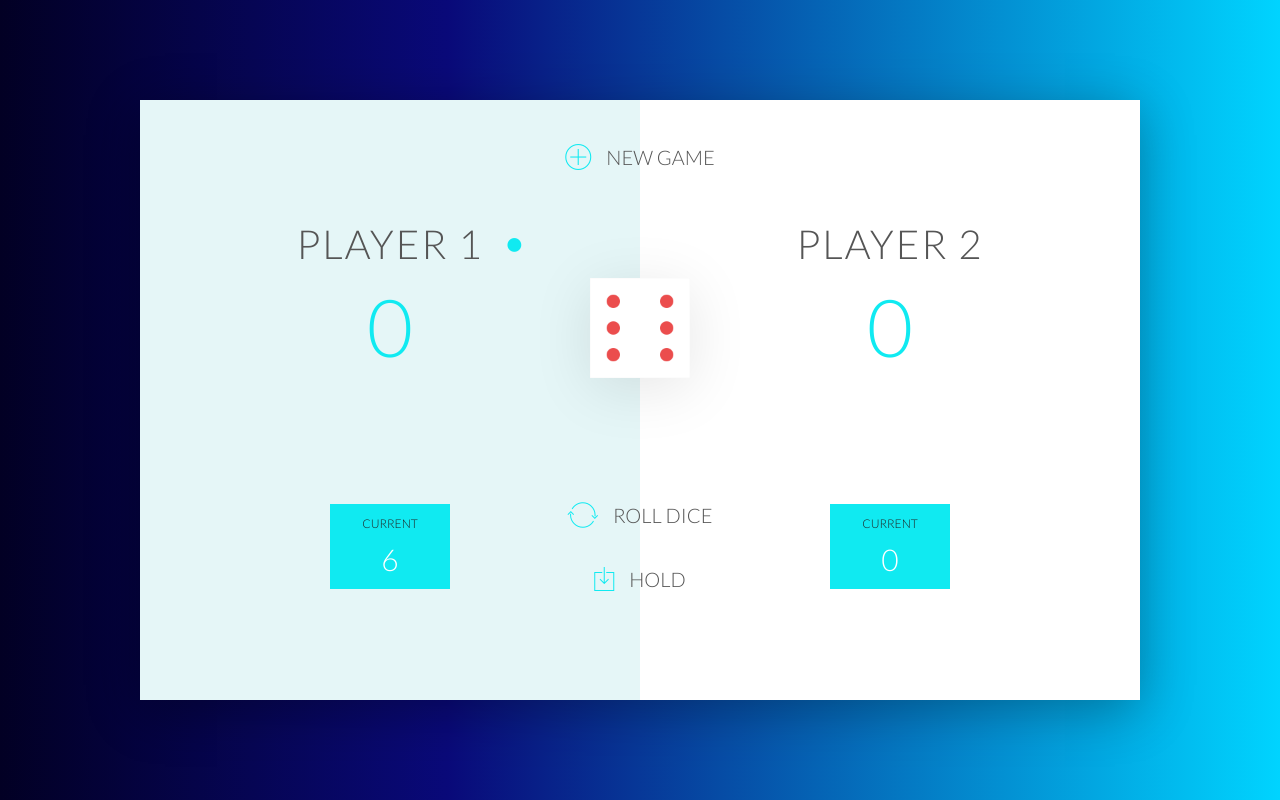
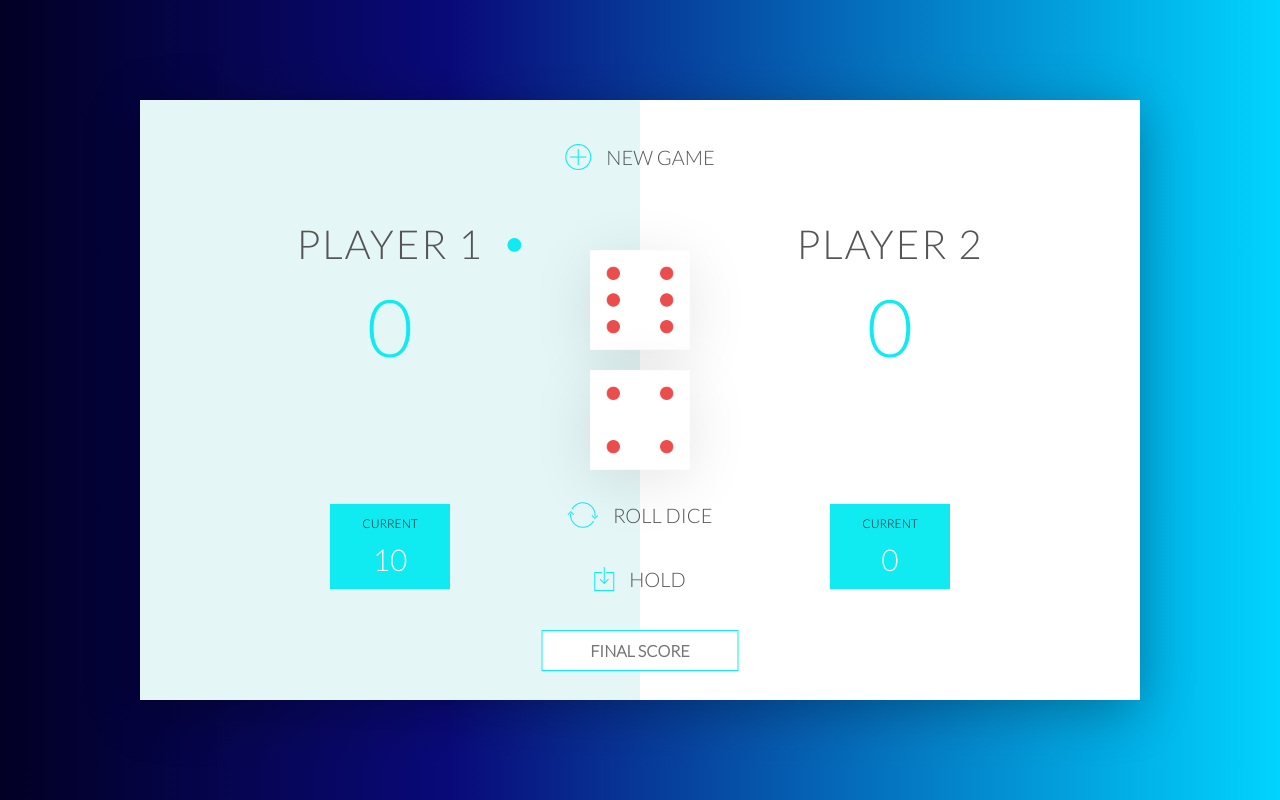
Before and after one commit to ruslancik/pig-game, a plain HTML site: page index.html in a window 1280 px wide. Both pictures are taken after a click on the button "ROLL DICE". Drawn offline with nearby package versions, Linux system fonts and the light colour scheme.

Commit message:
finishing

```diff
--- a/css/style.css
+++ b/css/style.css
@@ -143,14 +143,42 @@ i {
 .btn-roll { top: 403px;}
 .btn-hold { top: 467px;}
 
-.dice {
+.dice1 {
     position: absolute;
     left: 50%;
-    top: 178px;
+    top: 150px;
     transform: translateX(-50%);
     height: 100px;
     box-shadow: 0px 10px 60px rgba(0, 0, 0, 0.10);
 }
-
+.dice2 {
+    position: absolute;
+    left: 50%;
+    top: 270px;
+    transform: translateX(-50%);
+    height: 100px;
+    box-shadow: 0px 10px 60px rgba(0, 0, 0, 0.10);
+}
 .winner { background-color: #f7f7f7; }
 .winner .player-name { font-weight: 300; color: #EB4D4D; }
+
+
+.final-score {
+    position: absolute;
+    left:50%;
+    transform: translateX(-50%);
+    top: 510px;
+    text-transform: uppercase;
+    font-size: 16px;
+    font-family: 'Lato',sans-serif;
+    color: #555;
+    font-weight: 600;
+    padding: 10px;
+    text-align: center;
+    border: 1px solid rgb(16, 234, 241);
+    margin-top: 20px;
+}
+
+.final-score:focus {
+    outline: none;
+}
--- a/index.html
+++ b/index.html
@@ -33,7 +33,11 @@
             <button class="btn-roll"><i class="ion-ios-loop"></i>Roll dice</button>
             <button class="btn-hold"><i class="ion-ios-download-outline"></i>Hold</button>
 
-            <img src="img/dice-5.png" alt="Dice" class="dice">
+            <input type="text" class="final-score" placeholder="Final Score">
+
+            <img src="img/dice-5.png" alt="Dice" class="dice1">
+            <img src="img/dice-5.png" alt="Dice" class="dice2">
+
         </div>
 
         <script src="js/app.js"></script>
--- a/js/app.js
+++ b/js/app.js
@@ -9,44 +9,44 @@ GAME RULES:
 
 */
 
-var score, roundScore, activePlayer,winnerScore, gamePlaying;
+var score, roundScore, activePlayer, gamePlaying;
 
 score = [0,0];
 roundScore = 0;
 activePlayer = 0;
-winnerScore = 10;
 gamePlaying =true;
 
-var lastDice;
+
 
 init();
-
 
 document.querySelector('.btn-roll').addEventListener('click', function(){
     // Random number
     if(gamePlaying){
 
-        var dice = Math.floor(Math.random() * 6 + 1);
+        var dice1 = Math.floor(Math.random() * 6 + 1);
+        var dice2 = Math.floor(Math.random() * 6 + 1);
+
 
         // change image
 
-        var diceDom = document.querySelector('.dice');
+        var diceDom1 = document.querySelector('.dice1');
+        var diceDom2 = document.querySelector('.dice2');
 
-        diceDom.style.display='block';
 
-        diceDom.src = 'img/dice-' + dice + '.png';
+        diceDom1.style.display='block';
+        diceDom2.style.display='block';
+
+
+        diceDom1.src = 'img/dice-' + dice1 + '.png';
+        diceDom2.src = 'img/dice-' + dice2 + '.png';
+
 
         // Update the round score if the dice number is not the 1
 
-        if(dice === 6 && lastDice === 6) {
-            // if two dice also be 6 then player will lose all his entire score and turn go to next player
-            score[activePlayer] = 0;
-            document.querySelector('#score-' + activePlayer).textContent = 0;
-            nextPalyer();
-
-        } else if (dice > 1) {
+      if (dice1 !== 1 && dice2 !== 1) {
             // Game continue
-            roundScore += dice;
+            roundScore += dice1 + dice2;
             document.getElementById('current-' + activePlayer).textContent = roundScore;
         } else {
             // if player rolls 1 cureent score deleted and roll turns nextplayer
@@ -54,7 +54,6 @@ document.querySelector('.btn-roll').addEventListener('click', function(){
 
         }
 
-        lastDice = dice;
     }
 
 
@@ -62,6 +61,7 @@ document.querySelector('.btn-roll').addEventListener('click', function(){
 
 
 document.querySelector('.btn-hold').addEventListener('click', function(){
+
     if(gamePlaying) {
 
     // add current score to GLobal score
@@ -69,11 +69,24 @@ document.querySelector('.btn-hold').addEventListener('click', function(){
     // Changing UI
     document.querySelector('#score-' + activePlayer).textContent = score[activePlayer];
 
-    if(score[activePlayer] >= winnerScore){
+   var input = document.querySelector('.final-score').value;
+    var winningScore;
+
+    // Undefined, 0, null or "" are COERCED to false
+    // Anything else is COERCED to true
+    if(input) {
+        winningScore = input;
+    } else {
+        winningScore = 50;
+    }
+
+    if(score[activePlayer] >= winningScore){
         //change 'Player $' to 'Winner!'
         document.querySelector('#name-' + activePlayer).textContent = 'Winner !'
         // Hide Dice
-        document.querySelector('.dice').style.display='none';
+        document.querySelector('.dice1').style.display='none';
+        document.querySelector('.dice2').style.display='none';
+
         // Add winner class to make a 'Winner!' text a little shiny
         document.querySelector('.player-' + activePlayer + '-panel').classList.add('winner');
         // Remove active class when there is a winner
@@ -102,16 +115,23 @@ function nextPalyer() {
     document.querySelector('.player-0-panel').classList.toggle('active');
     document.querySelector('.player-1-panel').classList.toggle('active');
 
-    document.querySelector('.dice').style.display='none';
+    document.querySelector('.dice1').style.display='none';
+    document.querySelector('.dice2').style.display='none';
+
 
 }
+
+document.querySelector('.btn-new').addEventListener('click', init);
+
 
 function init(){
 
     score = [0,0];
     roundScore = 0;
     activePlayer = 0;
-    document.querySelector('.dice').style.display = 'none';
+    document.querySelector('.dice1').style.display = 'none';
+    document.querySelector('.dice2').style.display = 'none';
+
 
     document.getElementById('score-0').textContent = 0;
     document.getElementById('score-1').textContent = 0;
@@ -127,6 +147,8 @@ function init(){
 
     document.querySelector('#name-0').textContent = 'Player 1'
     document.querySelector('#name-1').textContent = 'Player 2'
+
+    gamePlaying = true;
+
+
 }
-
-document.querySelector('.btn-new').addEventListener('click', init);
```
